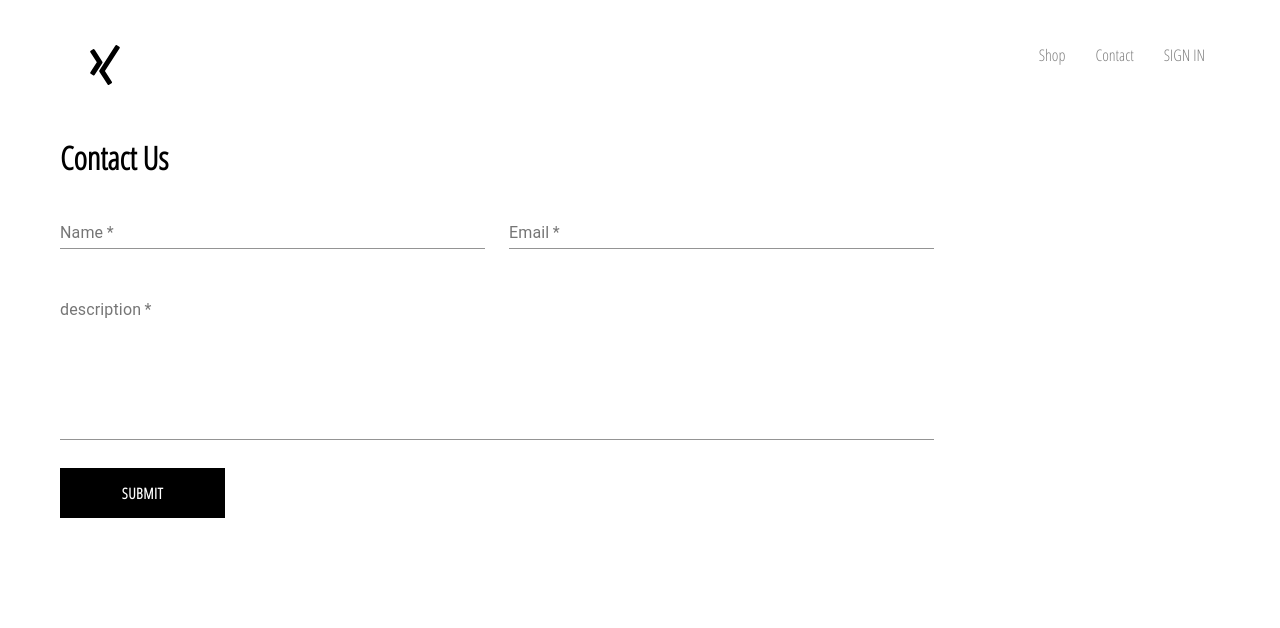
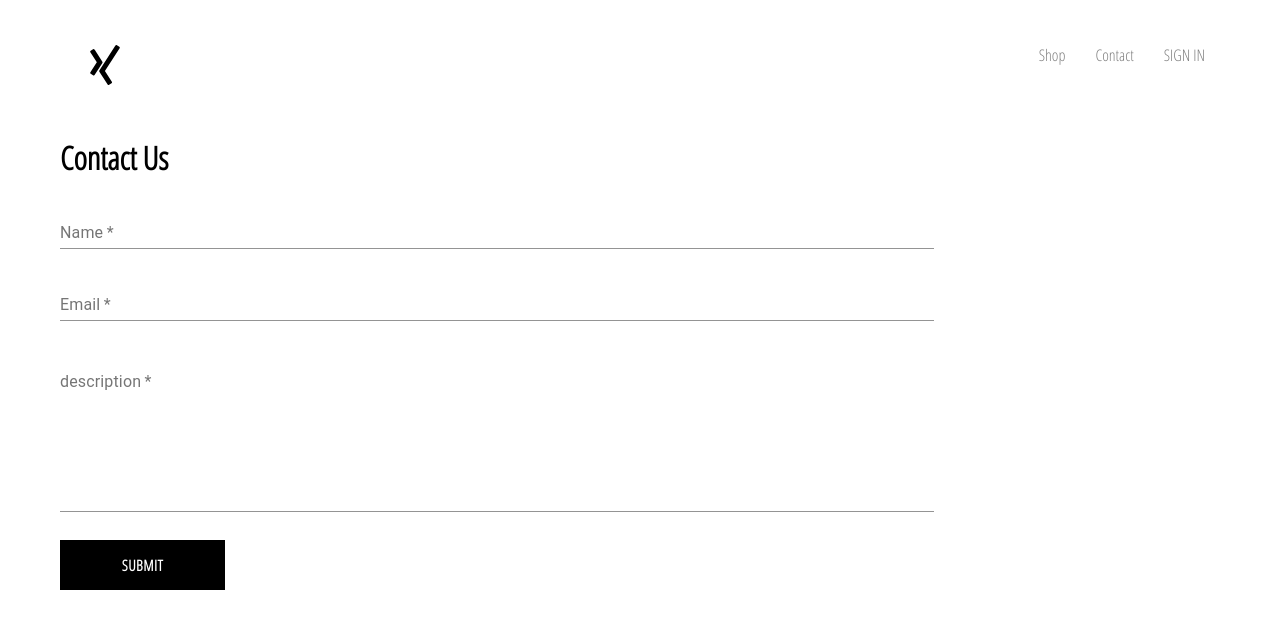
Before and after one commit to amino0o/car_shoping, a React (Create React App) app: page /contact in a window 1280 px wide. Shown: the top 628 px of the page. Built offline with nearby package versions, Linux system fonts and the light colour scheme; no server answers.

Commit message:
debug sigIn and SignOut page

```diff
--- a/src/components/custom-button/custom-button.component.jsx
+++ b/src/components/custom-button/custom-button.component.jsx
@@ -3,8 +3,8 @@ import React from 'react'
 import './custom-button.style.scss'
 import Grid from "@material-ui/core/Grid";
 
-const CustomButton = ({children , isGoogleSignIn ,xs , ...otherProps }) => (
-    <Grid container={true} item xs>
+const CustomButton = ({children , isGoogleSignIn , ...otherProps }) => (
+    <Grid container item xs={6}>
         <button className={ `${ isGoogleSignIn ? 'googleSingIn' : '' } custom-button`} {...otherProps}>
             {children}
         </button>
--- a/src/components/form-input/form-input.component.jsx
+++ b/src/components/form-input/form-input.component.jsx
@@ -6,7 +6,7 @@ import TextField from '@material-ui/core/TextField';
 const FormInput = ({handleChange ,xs , label , ...otherProps}) => (
 
     <Grid container item xs={
-        xs ? xs : '12'
+        xs ? "auto" : '12'
     }>
         <TextField
             label={label}
--- a/src/components/sign-in/sign-in.component.jsx
+++ b/src/components/sign-in/sign-in.component.jsx
@@ -49,6 +49,7 @@ class SignIn extends React.Component {
                             value={this.state.email}
                             fullWidth
                             required
+                            xs
                         />
 
                         <FormInput
@@ -59,6 +60,7 @@ class SignIn extends React.Component {
                             value={this.state.password}
                             fullWidth
                             required
+                            xs
                         />
 
                         <CustomButton type='submit' value='submit' xs={6} >Sign In</CustomButton>
@@ -70,7 +72,6 @@ class SignIn extends React.Component {
             </Grid>
         )
     }
-
 }
 
 export default SignIn
--- a/src/components/sign-up/sign-up.component.jsx
+++ b/src/components/sign-up/sign-up.component.jsx
@@ -70,7 +70,7 @@ class SignIn extends React.Component {
                             onChange={this.handleChange}
                             value={displayName}
                             fullWidth
-
+                            xs
                             required
                         />
                         <FormInput
@@ -80,6 +80,7 @@ class SignIn extends React.Component {
                             onChange={this.handleChange}
                             value={email}
                             fullWidth
+                            xs
                             required
                         />
                         <FormInput
@@ -89,6 +90,7 @@ class SignIn extends React.Component {
                             value={password}
                             label='password'
                             fullWidth
+                            xs
                             required
                         />
                         <FormInput
@@ -98,9 +100,10 @@ class SignIn extends React.Component {
                             value={confirmPassword}
                             label='confirm Password'
                             fullWidth
+                            xs
                             required
                         />
-                        <CustomButton type='submit'>Sign Up</CustomButton>
+                        <CustomButton type='submit' xs={6}>Sign Up</CustomButton>
                     </Grid>
                 </form>
             </Grid>
```
